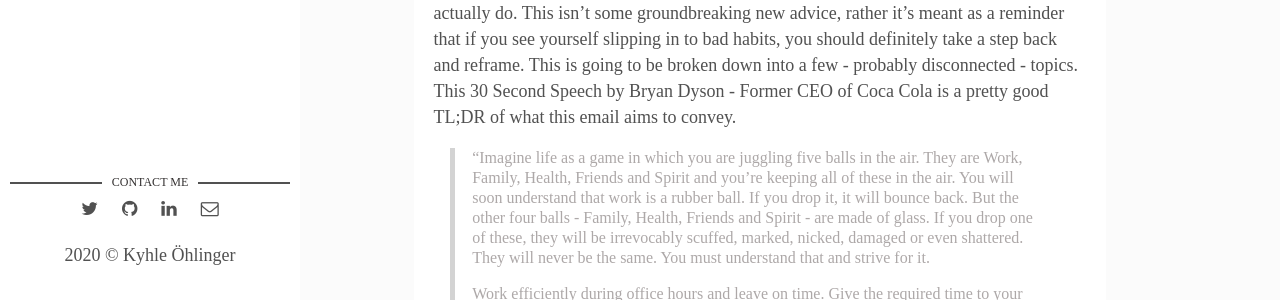
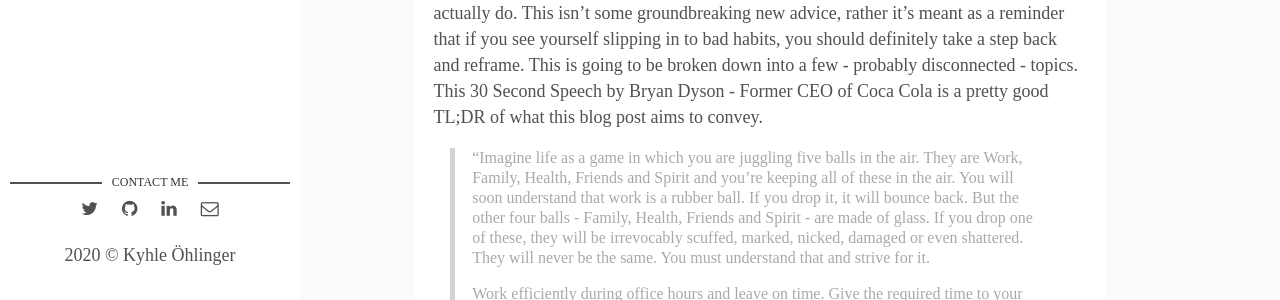
Before and after one commit to KyhleOhlinger/ohlinger.co, a Jekyll site: the page built from _posts/2020-03-01-mental-wellbeing.markdown, in a window 1280 px wide and 900 px high. Shown: the part 594-894 px from the top of the window. Built offline with Jekyll 4.4.1, drawn with Linux system fonts in a browser that asks for light colours; some of the changed text lies outside the part shown.

Commit message:
Changed some mistakes

```diff
--- a/_posts/2020-03-01-mental-wellbeing.markdown
+++ b/_posts/2020-03-01-mental-wellbeing.markdown
@@ -7,7 +7,7 @@ description: You’ll find this post in your `_posts` directory. Go ahead and ed
 tags: [Wellbeing]
 ---
 
-This post is meant as a reminder that since the new year has started, it is important to remember to take care of yourself and your personal wellbeing. We tend to get drawn in to our work life and allow ourselves to be distracted from personal issues by throwing ourselves into work without realising the harm that not taking care of ourselves can actually do. This isn't some groundbreaking new advice, rather it's meant as a reminder that if you see yourself slipping in to bad habits, you should definitely take a step back and reframe. This is going to be broken down into a few - probably disconnected - topics. This 30 Second Speech by Bryan Dyson - Former CEO of Coca Cola is a pretty good TL;DR of what this email aims to convey.
+This post is meant as a reminder that since the new year has started, it is important to remember to take care of yourself and your personal wellbeing. We tend to get drawn in to our work life and allow ourselves to be distracted from personal issues by throwing ourselves into work without realising the harm that not taking care of ourselves can actually do. This isn't some groundbreaking new advice, rather it's meant as a reminder that if you see yourself slipping in to bad habits, you should definitely take a step back and reframe. This is going to be broken down into a few - probably disconnected - topics. This 30 Second Speech by Bryan Dyson - Former CEO of Coca Cola is a pretty good TL;DR of what this blog post aims to convey.
 
 > "Imagine life as a game in which you are juggling five balls in the air. They are Work, Family, Health, Friends and Spirit and you're keeping all of these in the air. You will soon understand that work is a rubber ball. If you drop it, it will bounce back. But the other four balls - Family, Health, Friends and Spirit - are made of glass. If you drop one of these, they will be irrevocably scuffed, marked, nicked, damaged or even shattered. They will never be the same. You must understand that and strive for it.
 >
--- a/_posts/2020-03-27-mail-verification.markdown
+++ b/_posts/2020-03-27-mail-verification.markdown
@@ -53,7 +53,7 @@ The goal of DKIM is to ensure that messages weren’t altered in transit between
 
 Why use DKIM? It's easy to impersonate a trusted sender over SMTP, which led to spam for end users which appeared to come from legitimate sources. DMIK aims to make it more difficult to spoof email from domains. DKIM is an optional security protocol, which means that even if the mail is signed, the receiving server doesn't need to have DKIM enabled in order to receive and read the mail. Unlike PGP, DKIM will make sure your message hasn’t been altered, but it doesn’t encrypt the contents of your message. DKIM allows you to attach a DomainKey signature to your outgoing mail. The receiving server then verifies the validity of the key and either accepts or rejects the mail based on the outcome. DKIM protects the **From** address by cryptographically signing messages to verify the author. Usually, DKIM signatures are not visible to end-users, the validation is done on a server level.
 
-### An example DKIM-Sigrnature looks like this:
+### An example DKIM-Signature looks like this:
 
 * DKIM-Signature: `v=1; a=rsa-sha256; c=relaxed/relaxed; d=f-secure.com; h=from : to : subject : date : message-id : references : in-reply-to : content-type : mime-version; s=msg2048; bh=pNY3oJQ1zJQXJI4H13CzpTM1KgTe5eqK6ES0DXoPT+o=; b=PJNYB6C5abyvBIxWGVj3/EOMqJsHxd6vLf0hD24iRKlPBQy4pNrPxaQ3godyVAI1TAd0 xuWVZrggtwZLLKAtAUbrW5HpVzh6Ef3qQqmYiVWPnVPK7HAWrKvdJU224dqav3+dXbVG TQWi668kmCn35y4HNaHMdMzEHzkm9cYRvDJo1Kkqy7FjQBYVB4aBOP7Hm3SdQflSXdEx lGQO2WNIdTnrFjU62WwjmCQFEWqexEUv73+XQoaVPMvIYIdyNSEf51FOGFKCEdNIC3LB iH42UdO3kB5EcsErLQoTvDFCZBcLMPmmN3fdiNMHUKuI98jUXsGOWdG8Igc/CmeUK/R6 tg==`
 
```
